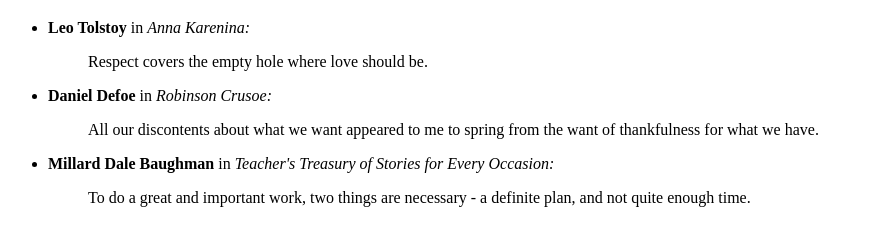
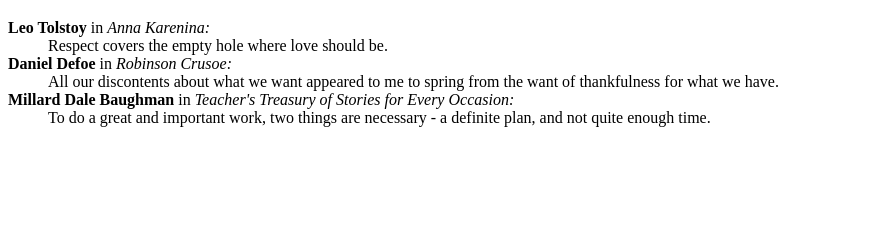
Before and after one commit to taylorreisdorf/cs318, a plain HTML site: page lab03/quotes.html in a window 1280 px wide. Shown: the part 61-306 px from the top of the page, without its empty margins (0-873 px from the left). Drawn offline with Linux system fonts and the light colour scheme.

Commit message:
Update Quotes

```diff
--- a/lab03/quotes.html
+++ b/lab03/quotes.html
@@ -3,14 +3,14 @@
 <head><title>My Favorite Quotations</title></head>
 <body>
 <h1>My Favorite Quotations</h1>
-<ul>
-    <li><b>Leo Tolstoy</b> in <em>Anna Karenina:</em></li>
-    <blockquote>Respect covers the empty hole where love should be.</blockquote>
-    <li><b>Daniel Defoe</b> in <em>Robinson Crusoe:</em></li>
-    <blockquote>All our discontents about what we want appeared to me to spring from the want of thankfulness for what we have.</blockquote>
-    <li><b>Millard Dale Baughman</b> in <em>Teacher's Treasury of Stories for Every Occasion:</em></li>
-    <blockquote>To do a great and important work, two things are necessary - a definite plan, and not quite enough time.</blockquote>
-</ul>
+<dl>
+    <dt><b>Leo Tolstoy</b> in <em>Anna Karenina:</em></dt>
+    <dd>Respect covers the empty hole where love should be.</dd>
+    <dt><b>Daniel Defoe</b> in <em>Robinson Crusoe:</em></dt>
+    <dd>All our discontents about what we want appeared to me to spring from the want of thankfulness for what we have.</dd>
+    <dt><b>Millard Dale Baughman</b> in <em>Teacher's Treasury of Stories for Every Occasion:</em></dt>
+    <dd>To do a great and important work, two things are necessary - a definite plan, and not quite enough time.</dd>
+</dl>
 
 </body>
 
```
